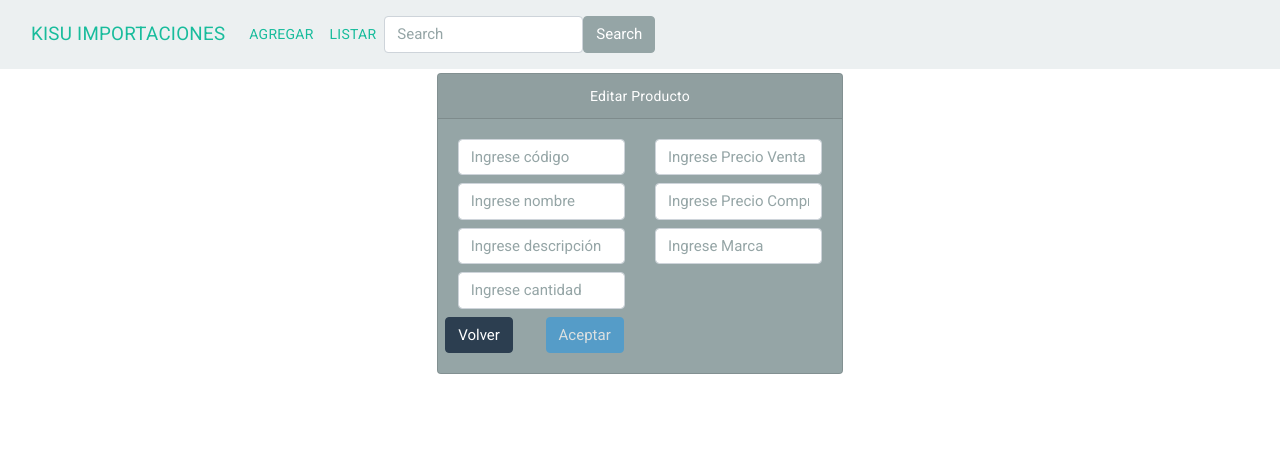
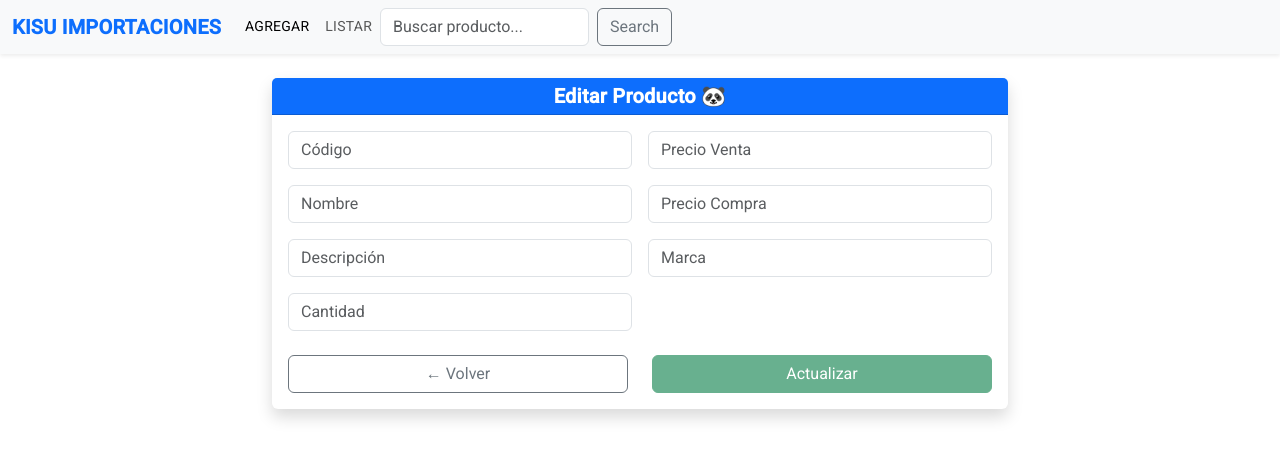
Before and after one commit to AKHSEL/kisu-2, an Angular app in the folder frontend/: page /edit/1 in a window 1280 px wide. Shown: the top 458 px of the page. Built offline with nearby package versions, Linux system fonts and the light colour scheme; no server answers.

Commit message:
Responsive

```diff
--- a/frontend/angular.json
+++ b/frontend/angular.json
@@ -26,10 +26,13 @@
             ],
             "styles": [
               "@angular/material/prebuilt-themes/indigo-pink.css",
+                "node_modules/bootstrap/dist/css/bootstrap.min.css",
               "src/styles.css",
               "node_modules/ngx-toastr/toastr.css"
             ],
-            "scripts": []
+            "scripts": [
+                "node_modules/bootstrap/dist/js/bootstrap.bundle.min.js"
+            ]
           },
           "configurations": {
             "production": {
--- a/frontend/package.json
+++ b/frontend/package.json
@@ -20,6 +20,8 @@
     "@angular/platform-browser": "^17.3.0",
     "@angular/platform-browser-dynamic": "^17.3.0",
     "@angular/router": "^17.3.0",
+    "bootstrap": "^5.3.7",
+    "bootstrap-icons": "^1.13.1",
     "ngx-toastr": "^19.0.0",
     "rxjs": "~7.8.0",
     "tslib": "^2.3.0",
--- a/frontend/src/app/components/add-edit-product/add-edit-product.component.html
+++ b/frontend/src/app/components/add-edit-product/add-edit-product.component.html
@@ -1,42 +1,70 @@
-<div class="row mt-1">
-    <div class="col-lg-4 offset-lg-4">
-        <div class="card text-white bg-secondary mb-3" style="max-width: max-content;">
-        <div class="card-header text-center">{{operacion}} Producto</div>
+<div class="container py-4">
+  <div class="row justify-content-center">
+    <div class="col-12 col-md-10 col-lg-8">
+      <div class="card shadow border-0">
+        <div class="card-header text-center bg-primary text-white fw-semibold fs-5">
+          {{ operacion }} Producto 🐼
+        </div>
         <div class="card-body">
           <form [formGroup]="form" (ngSubmit)="confirmarGuardar()">
             <div class="row g-3">
 
+              <!-- Primera columna -->
               <div class="col-md-6">
-      <input formControlName="code" type="text" class="form-control" placeholder="Ingrese código">
-      <span *ngIf="form.get('code')?.hasError('required')  && form.get('code')?.touched">El campo es <strong>requerido</strong></span>
-      <input formControlName="name" type="text" class="form-control mt-2" placeholder="Ingrese nombre">
-        <span *ngIf="form.get('name')?.hasError('required') && form.get('name')?.touched">El campo es <strong>requerido</strong></span>
-      <input formControlName="desc" type="text" class="form-control mt-2" placeholder="Ingrese descripción">
-      <span *ngIf="form.get('desc')?.hasError('required') && form.get('desc')?.touched">El campo es <strong>requerido</strong></span>
-      <input formControlName="cantidad" type="text" class="form-control mt-2" placeholder="Ingrese cantidad">
-      <span *ngIf="form.get('cantidad')?.hasError('required') && form.get('cantidad')?.touched">El campo es <strong>requerido</strong></span>
+                <input formControlName="code" type="text" class="form-control" placeholder="Código">
+                <small class="text-danger" *ngIf="form.get('code')?.hasError('required') && form.get('code')?.touched">
+                  El campo es requerido
+                </small>
+
+                <input formControlName="name" type="text" class="form-control mt-3" placeholder="Nombre">
+                <small class="text-danger" *ngIf="form.get('name')?.hasError('required') && form.get('name')?.touched">
+                  El campo es requerido
+                </small>
+
+                <input formControlName="desc" type="text" class="form-control mt-3" placeholder="Descripción">
+                <small class="text-danger" *ngIf="form.get('desc')?.hasError('required') && form.get('desc')?.touched">
+                  El campo es requerido
+                </small>
+
+                <input formControlName="cantidad" type="number" class="form-control mt-3" placeholder="Cantidad">
+                <small class="text-danger" *ngIf="form.get('cantidad')?.hasError('required') && form.get('cantidad')?.touched">
+                  El campo es requerido
+                </small>
               </div>
 
+              <!-- Segunda columna -->
               <div class="col-md-6">
-      <input formControlName="pV" type="text" class="form-control" placeholder="Ingrese Precio Venta">
-      <span *ngIf="form.get('pV')?.hasError('required') && form.get('pV')?.touched">El campo es <strong>requerido</strong></span>
-      <input formControlName="pC" type="text" class="form-control mt-2" placeholder="Ingrese Precio Compra">
-      <span *ngIf="form.get('pC')?.hasError('required') && form.get('pC')?.touched">El campo es <strong>requerido</strong></span>
-      <input formControlName="Marca" type="text" class="form-control mt-2" placeholder="Ingrese Marca">
-      <span *ngIf="form.get('Marca')?.hasError('required') && form.get('Marca')?.touched">El campo es <strong>requerido</strong></span>
+                <input formControlName="pV" type="number" class="form-control" placeholder="Precio Venta">
+                <small class="text-danger" *ngIf="form.get('pV')?.hasError('required') && form.get('pV')?.touched">
+                  El campo es requerido
+                </small>
+
+                <input formControlName="pC" type="number" class="form-control mt-3" placeholder="Precio Compra">
+                <small class="text-danger" *ngIf="form.get('pC')?.hasError('required') && form.get('pC')?.touched">
+                  El campo es requerido
+                </small>
+
+                <input formControlName="Marca" type="text" class="form-control mt-3" placeholder="Marca">
+                <small class="text-danger" *ngIf="form.get('Marca')?.hasError('required') && form.get('Marca')?.touched">
+                  El campo es requerido
+                </small>
               </div>
-    <div class="row mt-2 text-center">
-        <div class="col-lg-6">
-            <button routerLink="/" type="button" class="btn btn-primary">Volver</button>
             </div>
-        <div class="col-lg-6">
-            <button [disabled]="form.invalid" type="submit" class="btn btn-info">Aceptar</button>
+
+            <!-- Botones -->
+            <div class="row mt-4 text-center">
+              <div class="col-md-6 mb-2 mb-md-0">
+                <button routerLink="/" type="button" class="btn btn-outline-secondary w-100">← Volver</button>
               </div>
+              <div class="col-md-6">
+                <button [disabled]="form.invalid" type="submit" class="btn btn-success w-100">
+                  {{ operacion === 'Editar' ? 'Actualizar' : 'Guardar' }}
+                </button>
               </div>
             </div>
           </form>
-
         </div>
       </div>
     </div>
   </div>
+</div>
--- a/frontend/src/app/components/list-products/list-products.component.html
+++ b/frontend/src/app/components/list-products/list-products.component.html
@@ -1,8 +1,11 @@
 <app-progress-bar *ngIf="loading"></app-progress-bar>
-<div  class="container">
-    <h1 class=" text-center m-3">Listado de Productos 🐼</h1>
-    <table *ngIf="listProduct.length > 0 " class="table table-hover">
-  <thead>
+<div  class="container py-4">
+    <h1 class=" text-center mb-4">Listado de Productos 🐼</h1>
+
+    <!--Tabla-->
+    <div class="table-responsive">
+      <table *ngIf="listProduct.length > 0 " class="table table-hover table-bordered align-middle shadow-sm rounded">
+  <thead class="table-dark text-center">
     <tr class="table-active">
       <th scope="col">Item</th>
       <th scope="col">Codigo</th>
@@ -12,27 +15,29 @@
       <th scope="col">Precio Compra</th>
       <th scope="col">Precio Venta</th>
       <th scope="col"> Marca</th>
-      <th scope="col"></th>
+      <th scope="col">Acciones</th>
     </tr>
   </thead>
   <tbody>
-    <tr *ngFor="let item of listProduct" class="table-active">
+    <tr *ngFor="let item of listProduct" class="text-center">
       <td>{{item.id_productos}}</td>
       <td>{{item.codigo_productos}}</td>
       <td>{{item.nombre_productos}}</td>
       <td>{{item.descp_productos}}</td>
       <td>{{item.stock_productos}}</td>
-      <td>{{item.precio_compra}}</td>
-      <td>{{item.precio_venta}}</td>
+      <td>S/. {{item.precio_compra | number:'1.2-2'}}</td>
+      <td>S/. {{item.precio_venta | number:'1.2-2'}}</td>
       <td>{{item.marca_productos}}</td>
 
-      <td>
-        <button routerLink="/edit/{{ item.id_productos }}" type="button" class="btn btn-primary btn-sm p-2 mr-1 ">Editar</button>
-        <button (click)="confirmarEliminar(item.id_productos!)" type="button" class="btn btn-primary btn-sm p-2">Eliminar</button>
+      <td class="d-flex flex-colum flex-md-row justify-content-center gap-1">
+        <button routerLink="/edit/{{ item.id_productos }}" type="button" class="btn btn-sm btn-primary w-100 w-md-auto mr-2">Editar</button>
+        <button (click)="confirmarEliminar(item.id_productos!)" type="button" class="btn btn-sm btn-danger w-100 w-md-auto">Eliminar</button>
 
       </td>
     </tr>
   </tbody>
 </table>
-<h5 *ngIf="listProduct.length ==0" >No hay productos para Mostrar</h5>
+    </div>
+
+<h5 *ngIf="listProduct.length ==0" class="text-muted" >No hay productos para Mostrar</h5>
 </div>
--- a/frontend/src/app/components/navbar/navbar.component.html
+++ b/frontend/src/app/components/navbar/navbar.component.html
@@ -1,20 +1,27 @@
-<nav class="navbar navbar-expand-lg bg-light" data-bs-theme="light">
+<nav class="navbar navbar-expand-lg navbar-light bg-light shadow-sm">
   <div class="container-fluid">
-    <a class="navbar-brand" href="#">KISU IMPORTACIONES</a>
-    <button class="navbar-toggler" type="button" data-bs-toggle="collapse" data-bs-target="#navbarColor03" aria-controls="navbarColor03" aria-expanded="false" aria-label="Toggle navigation">
-      <span class="navbar-toggler-icon"></span>
+    <a class="navbar-brand fw-bold text-primary" href="#">KISU IMPORTACIONES</a>
+
+    <button class="navbar-toggler"
+        type="button"
+        (click)="isMenuOpen = !isMenuOpen"
+        [attr.aria-expanded]="isMenuOpen"
+        aria-label="Toggle navigation">
+  <span class="navbar-toggler-icon"></span>
     </button>
-    <div class="collapse navbar-collapse" id="navbarColor03">
-      <ul class="navbar-nav me-auto">
+
+    <div class="collapse navbar-collapse" [class.show]="isMenuOpen" id="navbarKisu">
+      <ul class="navbar-nav me-auto mb-2 mb-lg-0">
         <li class="nav-item">
-          <a class="nav-link active" href="/agregar" >AGREGAR</a>
+          <a class="nav-link active" routerLinkActive="active" (click)="isMenuOpen = false" href="/agregar" >AGREGAR</a>
         </li>
         <li class="nav-item">
-          <a class="nav-link" href="#">LISTAR</a>
+          <a class="nav-link" routerLinkActive="active" (click)="isMenuOpen = false" href="#">LISTAR</a>
         </li>
-        <form class="d-flex">
-        <input class="form-control me-sm-2" type="search" placeholder="Search">
-        <button class="btn btn-secondary my-2 my-sm-0" type="submit">Search</button>
+
+        <form class="d-flex" role="search">
+        <input class="form-control me-2" type="search" placeholder="Buscar producto...">
+        <button class="btn btn-outline-secondary ml-2" type="submit">Search</button>
       </form>
       </ul>
     </div>
--- a/frontend/src/app/components/navbar/navbar.component.ts
+++ b/frontend/src/app/components/navbar/navbar.component.ts
@@ -8,5 +8,6 @@ import { Component } from '@angular/core';
   styleUrl: './navbar.component.css'
 })
 export class NavbarComponent {
+  isMenuOpen = false;
 
 }
--- a/frontend/src/index.html
+++ b/frontend/src/index.html
@@ -6,9 +6,10 @@
   <base href="/">
   <meta name="viewport" content="width=device-width, initial-scale=1">
   <link rel="icon" type="image/x-icon" href="favicon.ico">
-<link rel="stylesheet" href="https://cdn.jsdelivr.net/npm/bootswatch@4.5.2/dist/flatly/bootstrap.min.css" integrity="sha384-qF/QmIAj5ZaYFAeQcrQ6bfVMAh4zZlrGwTPY7T/M+iTTLJqJBJjwwnsE5Y0mV7QK" crossorigin="anonymous">
   <link href="https://fonts.googleapis.com/css2?family=Roboto:wght@300;400;500&display=swap" rel="stylesheet">
   <link href="https://fonts.googleapis.com/icon?family=Material+Icons" rel="stylesheet">
+<link href="https://cdn.jsdelivr.net/npm/bootstrap@5.3.3/dist/css/bootstrap.min.css" rel="stylesheet">
+  <script src="https://cdn.jsdelivr.net/npm/bootstrap@5.3.3/dist/js/bootstrap.bundle.min.js"></script>
 </head>
 <body class="mat-typography">
   <app-root></app-root>
```
Also changed, not shown: 1 other file (tests, documents, lock files or other folders). Lines whose indentation alone changed are shown as unchanged.
